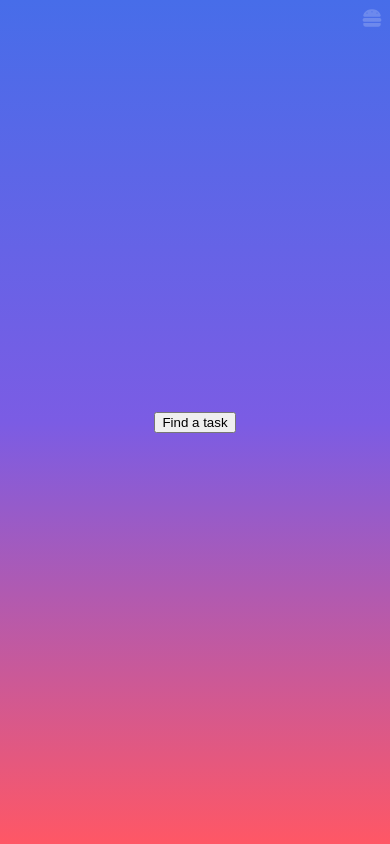
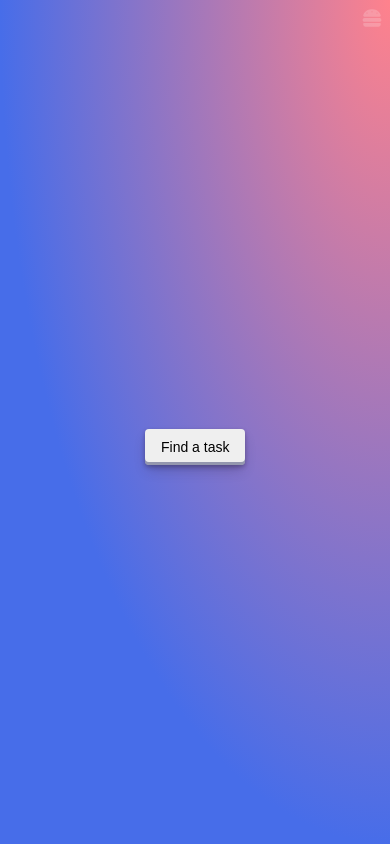
Before and after one commit to richardlitang/taskjar, a React (Create React App) app in the folder frontend/: page / in a window 390 px wide. Built offline with nearby package versions, Linux system fonts and the light colour scheme.

Commit message:
added responsive design

```diff
--- a/frontend/src/index.css
+++ b/frontend/src/index.css
@@ -1,5 +1,5 @@
 body {
-  font-family: -apple-system, BlinkMacSystemFont, 'Segoe UI', 'Roboto', 'Oxygen',
+  font-family: "JetBrains Mono", monospace, -apple-system, BlinkMacSystemFont, 'Segoe UI', 'Roboto', 'Oxygen',
     'Ubuntu', 'Cantarell', 'Fira Sans', 'Droid Sans', 'Helvetica Neue',
     sans-serif;
   -webkit-font-smoothing: antialiased;
--- a/frontend/src/pages/Home.tsx
+++ b/frontend/src/pages/Home.tsx
@@ -15,6 +15,7 @@ export default function Home() {
   const [userName, setUserName] = useState<string>(initialUserName)
   const [collections, setCollections] = useState<Collection[]>([])
   const [chosenTask, setChosenTask] = useState<Task>({name:'', id: idGenerator()})
+  const [chosenCollection, setChosenCollection] = useState<string>('')
   const [hidden, setHidden] = useState<Boolean>(true)
   const [edit, setEdit] = useState<boolean>(false);
 
@@ -25,6 +26,7 @@ export default function Home() {
     const randomCollection = Math.floor((Math.random() * nonEmptyCollections.length));
     const randomTask = Math.floor((Math.random() * nonEmptyCollections[randomCollection].tasks.length));
     setChosenTask(nonEmptyCollections[randomCollection].tasks[randomTask])
+    setChosenCollection(nonEmptyCollections[randomCollection].name)
     setHidden(true)
   }
 
@@ -73,8 +75,9 @@ export default function Home() {
           <span className="greetings__subtitle">Ready to do some work?</span>
         </div>
         <div className={hidden? "task__full-page" : "task" }>
-          <h1>{chosenTask.name}</h1>
-          <button className="task__search" onClick={fetchTask}>
+          <h1 className="task__ name">{chosenTask.name}</h1>
+          <span className="task__collection">{chosenCollection}</span>
+          <button className="task__search-button" onClick={fetchTask}>
             Find a task
           </button>
           <FontAwesomeIcon
--- a/frontend/src/pages/styles.css
+++ b/frontend/src/pages/styles.css
@@ -5,7 +5,7 @@ body {
 .home {
     display: grid;
     grid-template-columns: repeat(12, 1fr);
-    grid-template-rows: repeat(10, 10%);
+    grid-template-rows: repeat(10, 1fr);
     max-height: 100vh;
     grid-auto-flow: column;
     grid-auto-columns: minmax(260px, 1fr);
@@ -52,14 +52,15 @@ body {
     display: inline-block;
     font-size: 0.9rem;
     text-decoration: none;
-    padding: 0.8vh 0;
+    padding: 1vh 0;
     color: #000;
-    margin-top: auto 0;
+    margin-top: auto;
 }
 
 .sidebar__navigation-list a:hover {
     width: 100%;
-    background-color: #ff5765;
+    background-color: #476de9;
+    color: white;
     padding-left: 4px;
     border-radius: 2px;
 }
@@ -91,20 +92,35 @@ body {
 
 .task {
     display: flex;
+    font-size: 1.5rem;
     flex-flow: column nowrap;
     justify-content: center;
     align-items: center;
     grid-column: 3 / 10;
-    grid-row: 2 / 7 ;
+    grid-row: 2 / 8 ;
     border-radius: 5px;
-    box-shadow: 2px 2px 3px #c0c0c0;
-    background: linear-gradient(#476de9, #7b5ce4, #ff5765be );
-    color: white;
+    box-shadow: #2d234266 0 2px 4px,#2d23422d 0 7px 13px -3px,#3a416f80 0 -3px 0 inset;
+    background-color: white;
+    color: black;
+    border-width: 1px;
+    border-style: solid;
+    border-color: rgb(82, 82, 82);
     margin: 20px 2.5vw;
 }
 
 .task:hover {
     transform: scale(1.008);
+    color: white;
+    background-image: radial-gradient(100% 100% at 100% 0, #ff5765be  0%, #476de9 100%);
+}
+
+.task__name {
+    font-size: 5rem;
+}
+
+.task__collection {
+    font-size: 1.2rem;
+    margin-top: 10px;
 }
 
 .task__full-page {
@@ -113,12 +129,12 @@ body {
     flex-direction: column;
     justify-content: center;
     align-items: center;
-    font-size: 3.2vw;
+    font-size: 2.5rem;
     height: 100vh;
     width: 100vw;
     color: white;
     word-wrap: break-word;
-    background: linear-gradient(#476de9, #7b5ce4, #ff5765 );
+    background-image: radial-gradient(100% 100% at 100% 0, #ff5765be  0%, #476de9 100%);
     animation-duration: 3s;
     animation-name: fadeIn;
 }
@@ -133,6 +149,52 @@ body {
     }
 }
 
+.task__search-button {
+    border: 0;
+    border-radius: 4px;
+    box-shadow: #2d234266 0 2px 4px,#2d23424d 0 7px 13px -3px,#3a416f80 0 -3px 0 inset;
+    box-sizing: border-box;
+    cursor: pointer;
+    display: inline-flex;
+    height: 36px;
+    justify-content: center;
+    line-height: 1;
+    list-style: none;
+    overflow: hidden;
+    padding-left: 16px;
+    padding-right: 16px;
+    position: relative;
+    text-align: left;
+    text-decoration: none;
+    align-items: center;
+    appearance: none;
+    transition: box-shadow .15s,transform .15s;
+    user-select: none;
+    -webkit-user-select: none;
+    touch-action: manipulation;
+    white-space: nowrap;
+    will-change: box-shadow,transform;
+    font-size: 14px;
+    margin: 40px auto 0 auto;
+}
+
+.task__search-button:focus {
+  box-shadow: #cdd1f0 0 0 0 1.5px inset, rgba(45, 35, 66, .4) 0 2px 4px, rgba(45, 35, 66, .3) 0 7px 13px -3px, #3c4fe0 0 -3px 0 inset;
+}
+
+.task__search-button:hover {
+    background-image: radial-gradient(100% 100% at 100% 0, #ff5765be  0%, #476de9 100%);
+    box-shadow: rgba(45, 35, 66, .4) 0 4px 8px, rgba(45, 35, 66, .3) 0 7px 13px -3px, #cdcfdf 0 -3px 0 inset;
+    transform: translateY(-1px);
+    color: white;
+}
+
+.task__search-button:active {
+  box-shadow: #90a3e2 0 3px 7px inset;
+  transform: translateY(2px);
+  color: white;
+}
+
 .task__full-page-close-icon {
     position: absolute;
     right: 2vw;
@@ -144,7 +206,7 @@ body {
 
 .user {
     grid-column: 10/ 13;
-    grid-row: 1 / 11;
+    grid-row: 1 / 10;
     border-left: 1px;
     border-color: #acacac;
     border-style: solid;
@@ -153,6 +215,7 @@ body {
 .user__collections-title {
     font-size: 1.3rem;
     font-weight: 400;
+    margin: 10px auto;
 }
 
 .user__collections-form {
@@ -175,20 +238,27 @@ body {
     margin: 3px;
     border-width: 1px;
     border-style: solid;
-    border-color: rgb(82, 82, 82);
+    border-color: #525252;
     border-radius: 3px;
 }
 
 .user__task-board-item:hover {
     transform: scale(1.01);
-    background: #ff5765;
-    border-color: #ff5765;
+    background-color: #476de9;
+    border-color: #476de9;
+    color: white;
 }
 
 .user__task-board-item:active {
     transform: scale(1.01);
-    background: #ff5765;
-    border-color: #ff5765;
+    background-color: #476de9;
+    color: white;
+}
+
+.user__task-board-item:focus {
+    transform: scale(1.01);
+    background-color: #476de9;
+    color: white;
 }
 
 .user__item-delete-icon {
@@ -198,7 +268,7 @@ body {
     font-size: 15px;
     opacity: 100%;
     cursor: pointer;
-    filter: invert(90%)
+    filter: invert(80%)
 }
 
 .user__task-board-collection {
@@ -213,10 +283,6 @@ body {
     padding: 0.5vw;
 }
 
-.user__task-input::placeholder {
-    text-align:center;
-}
-
 .user__collection-input::placeholder {
     text-align:center;
 }
@@ -224,42 +290,98 @@ body {
 .user__task-form {
     display: block;
     height: 9.2vh;
-    background-color: #acacac8f;
+    background-color: #ebebebc4;
+    border: 0px;
 }
 
 .user__task-form:hover {
-    background-color: #ff5765;
+    background-color: #476de9;
 }
 
 .user__task-input {
-    height: 35%;
-    width: 50%;
-    margin: 2.5vh auto;
-    display: block;
+    height: 50%;
+    width: 80%;
+    margin:  2.3vh auto;
 }
 
-
-.form-group {
-    margin-bottom: 10px;
-  }
-
-  .form-group input,
-  .form-group textarea,
-  .form-group select {
-    width: 100%;
-    padding: 10px;
-    border: 1px solid #e6e6e6;
-    border-radius: 5px;
-    margin-bottom: 10px;
-    font-family: inherit;
-  }
-
-  .form-group label {
-    text-align: left;
-    display: block;
-    margin: 0 0 5px 3px;
-  }
+.user__task-input::placeholder {
+    text-align:center;
+}
 
 .hidden {
     display: none;
 }
+
+@media (max-width: 768px) {
+    .home {
+        width: 100%;
+        grid-template-columns: repeat(1, 1fr);
+        grid-template-rows: repeat(4, 1fr);
+        margin: 0;
+        scroll-snap-type: y proximity;
+        overflow-y: scroll;
+    }
+
+    .sidebar {
+        display: none;
+    }
+
+    .greetings {
+        display: none;
+    }
+
+    .task {
+        grid-column: 1;
+        grid-row: 1 /  3;
+        height: 100vh;
+        margin: 0;
+        padding: 10px;
+        scroll-snap-align: start;
+        background-image: none;
+        color: black;
+    }
+
+    .task:hover {
+        background-image: none;
+        color: black;
+    }
+
+    .task__name {
+        font-size: 2rem;
+    }
+
+    .task__full-page {
+        font-size: 1rem;
+        padding: 10px;
+    }
+
+    .user {
+        margin: 0;
+        height: 100vh;
+        grid-column: 1;
+        grid-row: 3 / 5;
+        scroll-snap-align: start;
+        /* position: relative; */
+    }
+
+    .user__task-board-item:focus {
+        transform: scale(1.01);
+        background-color: #476de9;
+        color: white;
+    }
+
+    .user__task-form {
+        position: sticky;
+        bottom: 50px;
+    }
+
+    .user__task-input {
+        border-radius: 4px;
+        height: 32px;
+    }
+
+    .user__task-input:active {
+        margin: auto 0;
+        height: 32px;
+    }
+}
```
